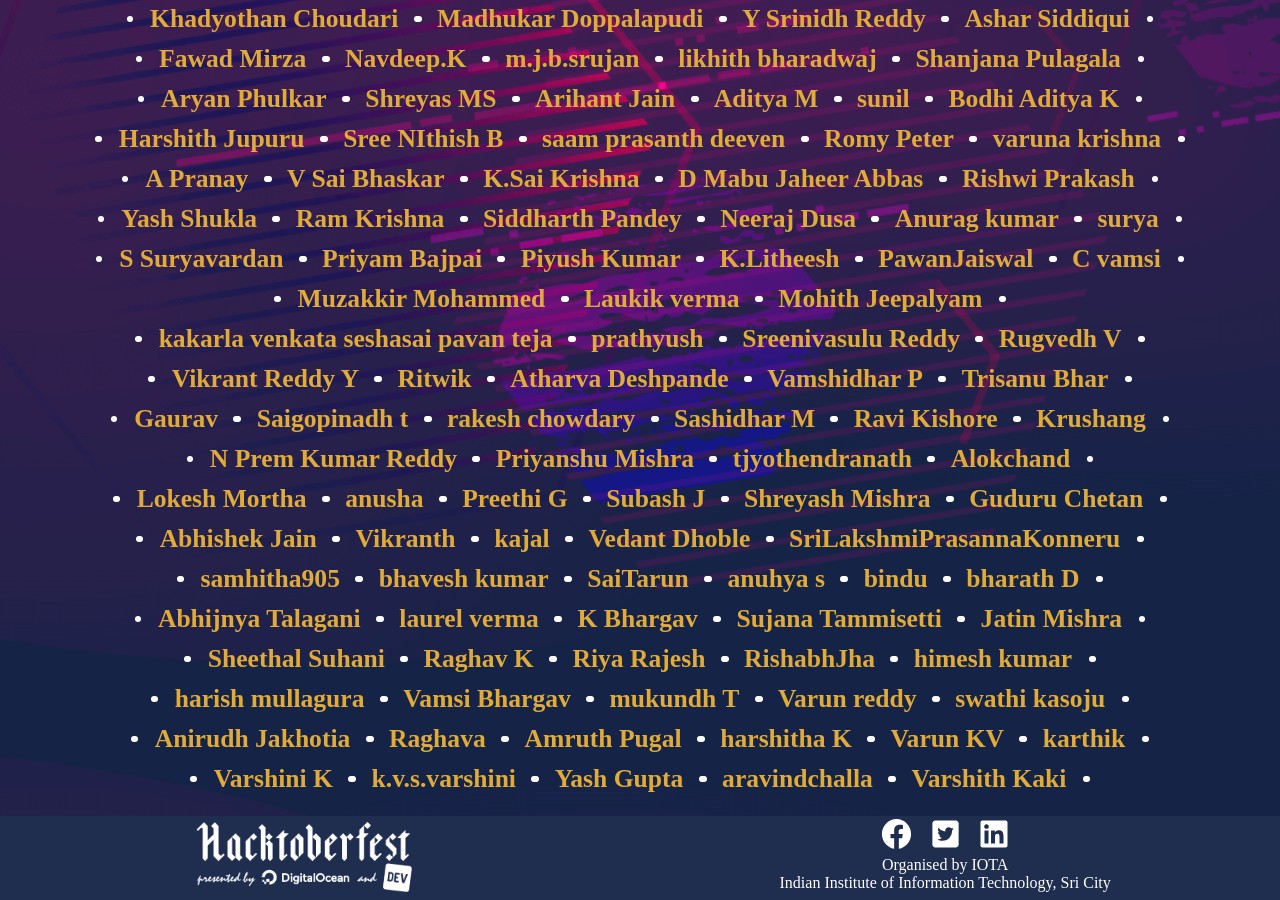
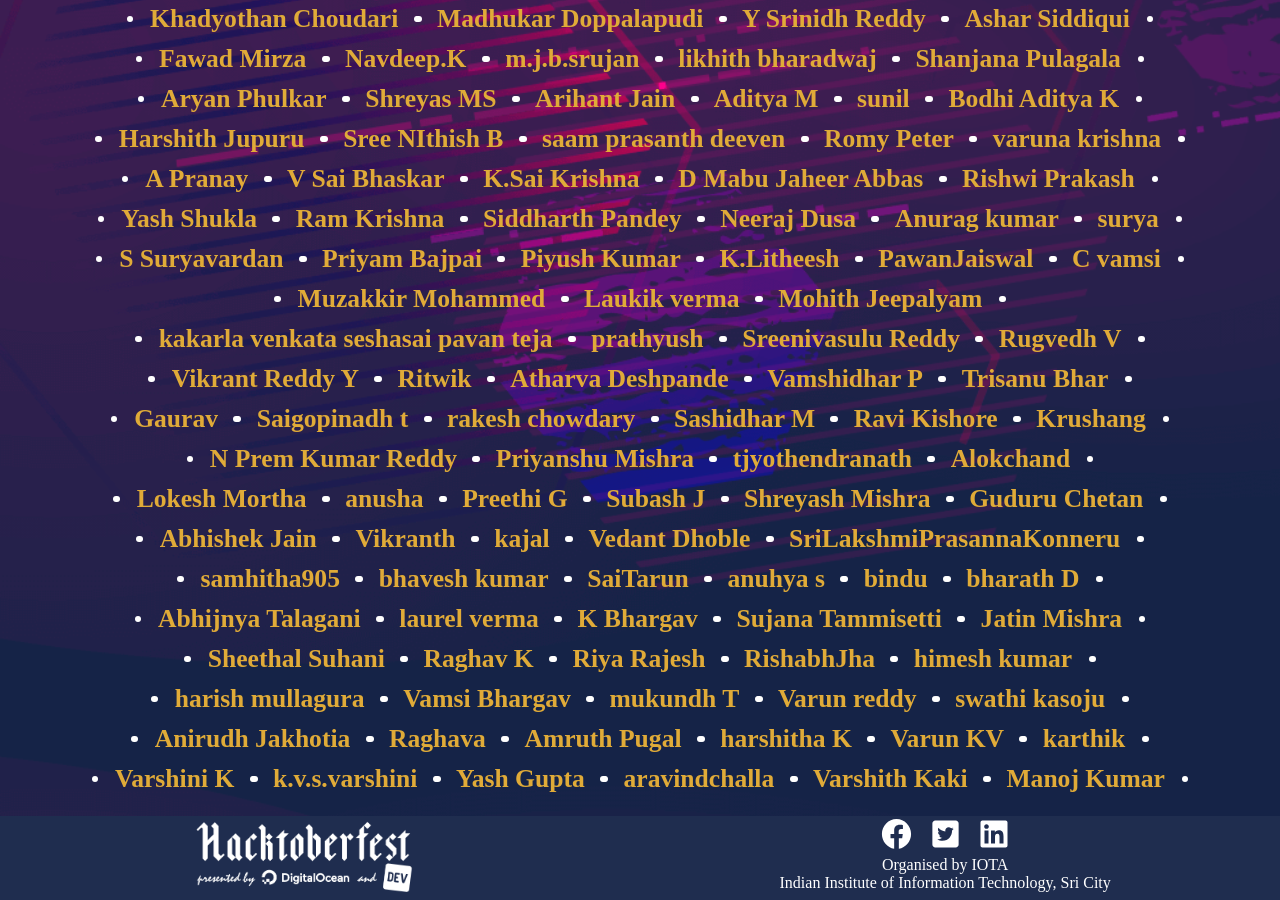
Before and after one commit to Project-Club-IIITS/hacktoberfest2019-participants, a Jekyll site: the page index.html, which Jekyll copies as it is, in a window 1280 px wide and 900 px high, scrolled down 574 px. Built offline with Jekyll 4.4.1, drawn with Linux system fonts in a browser that asks for light colours; some web fonts are replaced.

Commit message:
added manoj

```diff
--- a/index.html
+++ b/index.html
@@ -191,6 +191,7 @@
           <li><a href="https://github.com/giyasht">Yash Gupta</a></li>
           <li><a href="https://github.com/aravindchalla">aravindchalla</a></li>
           <li><a  href="https://github.com/varshith-k">Varshith Kaki</a></li>
+	  <li><a href="https://github.com/manojsai2002">Manoj Kumar</a></li>
 
 
         </ul>
```
